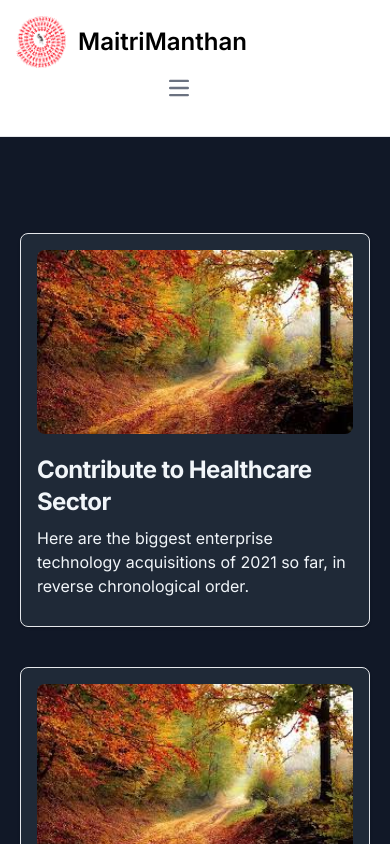
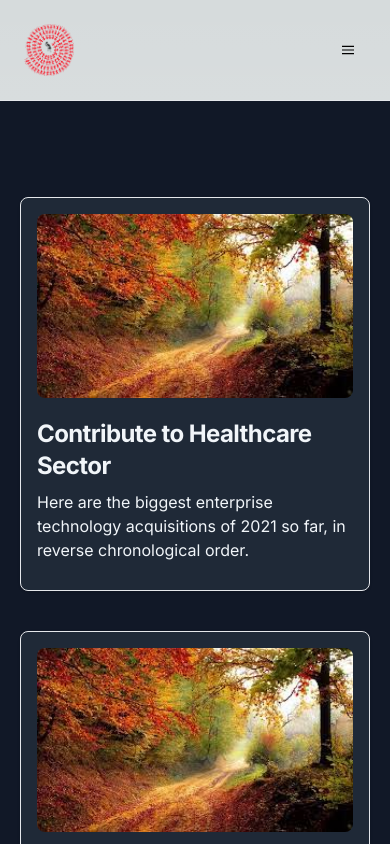
Before and after one commit to aabbi15/maitrimanthan, a Next.js app in the folder client/: page /sector in a window 390 px wide. Shown: the top 844 px of the page. Built offline with nearby package versions, Linux system fonts and the light colour scheme.

Commit message:
Update header.js

```diff
--- a/client/src/app/components/header.js
+++ b/client/src/app/components/header.js
@@ -1,13 +1,65 @@
-import Image from "next/image"
+// import Image from "next/image"
 
 
 
-export default function Navbar(){
-  return(
+// export default function Navbar(){
+//   return(
 
 
-<nav class="bg-white dark:bg-gray-900  w-full z-20 top-0 start-0 border-b border-gray-200 dark:border-gray-600">
-  <div class="max-w-screen-xl flex flex-wrap items-center justify-between mx-auto p-4">
+// <nav class="bg-white dark:bg-gray-900  w-full z-20 top-0 start-0 border-b border-gray-200 dark:border-gray-600">
+//   <div class="max-w-screen-xl flex flex-wrap items-center justify-between mx-auto p-4">
+//   <a href="/" class="flex items-center space-x-3 rtl:space-x-reverse">
+//   <Image
+//       src="/images/maitrimanthan.png"
+//       width={50}
+//       height={300}
+//       alt="Picture of the author"
+//       className="rounded-lg"
+//     />
+//       <span class="self-center text-2xl font-semibold whitespace-nowrap dark:text-white">MaitriManthan</span>
+//   </a>
+//   <div class="flex md:order-2 space-x-3 md:space-x-0 rtl:space-x-reverse">
+//   <button class="px-4 py-3 bg-info font-semibold text-white text-lg rounded-xl hover:bg-blue-700 transition ease-in-out duration-500">Get Started</button>
+//       <button data-collapse-toggle="navbar-sticky" type="button" class="inline-flex items-center p-2 w-10 h-10 justify-center text-sm text-gray-500 rounded-lg md:hidden hover:bg-gray-100 focus:outline-none focus:ring-2 focus:ring-gray-200 dark:text-gray-400 dark:hover:bg-gray-700 dark:focus:ring-gray-600" aria-controls="navbar-sticky" aria-expanded="false">
+//         <span class="sr-only">Open main menu</span>
+//         <svg class="w-5 h-5" aria-hidden="true" xmlns="http://www.w3.org/2000/svg" fill="none" viewBox="0 0 17 14">
+//             <path stroke="currentColor" stroke-linecap="round" stroke-linejoin="round" stroke-width="2" d="M1 1h15M1 7h15M1 13h15"/>
+//         </svg>
+//     </button>
+//   </div>
+//   <div class="items-center justify-between hidden w-full md:flex md:w-auto md:order-1" id="navbar-sticky">
+//     <ul class="flex flex-col p-4 md:p-0 mt-4 font-medium border border-gray-100 rounded-lg bg-gray-50 md:space-x-8 rtl:space-x-reverse md:flex-row md:mt-0 md:border-0 md:bg-white dark:bg-gray-800 md:dark:bg-gray-900 dark:border-gray-700">
+//       <li>
+//         <a href="/" class="block py-2 px-3 text-white bg-blue-700 rounded md:bg-transparent md:text-blue-700 md:p-0 md:dark:text-blue-500" aria-current="page">Home</a>
+//       </li>
+//       <li>
+//         <a href="/sector" class="block py-2 px-3 text-gray-900 rounded hover:bg-gray-100 md:hover:bg-transparent md:hover:text-blue-700 md:p-0 md:dark:hover:text-blue-500 dark:text-white dark:hover:bg-gray-700 dark:hover:text-white md:dark:hover:bg-transparent dark:border-gray-700" aria-current="page">Sector</a>
+//       </li>
+//       <li>
+//         <a href="/gallery" class="block py-2 px-3 text-gray-900 rounded hover:bg-gray-100 md:hover:bg-transparent md:hover:text-blue-700 md:p-0 md:dark:hover:text-blue-500 dark:text-white dark:hover:bg-gray-700 dark:hover:text-white md:dark:hover:bg-transparent dark:border-gray-700">Gallery</a>
+//       </li>
+//       <li>
+//         <a href="/contact" class="block py-2 px-3 text-gray-900 rounded hover:bg-gray-100 md:hover:bg-transparent md:hover:text-blue-700 md:p-0 md:dark:hover:text-blue-500 dark:text-white dark:hover:bg-gray-700 dark:hover:text-white md:dark:hover:bg-transparent dark:border-gray-700">Contact</a>
+//       </li>
+//     </ul>
+//   </div>
+//   </div>
+// </nav>
+
+//   )
+// }
+
+'use client'
+import React, { useState } from 'react';
+import Image from 'next/image';
+// import locofy from "./locofy.png"
+
+function App() {
+ const [isOpen, setIsOpen] = useState(false);
+
+ return (
+   <nav className="flex items-center justify-between flex-wrap p-6 border-b border-gray-200 dark:border-gray-600">
+     <div className="flex items-center flex-shrink-0 text-white mr-6 lg:mr-72">
      <a href="/" class="flex items-center space-x-3 rtl:space-x-reverse">
      <Image
       src="/images/maitrimanthan.png"
@@ -16,19 +68,34 @@ export default function Navbar(){
       alt="Picture of the author"
       className="rounded-lg"
      />
-      <span class="self-center text-2xl font-semibold whitespace-nowrap dark:text-white">MaitriManthan</span>
      </a>
-  <div class="flex md:order-2 space-x-3 md:space-x-0 rtl:space-x-reverse">
-  <button class="px-4 py-3 bg-info font-semibold text-white text-lg rounded-xl hover:bg-blue-700 transition ease-in-out duration-500">Get Started</button>
-      <button data-collapse-toggle="navbar-sticky" type="button" class="inline-flex items-center p-2 w-10 h-10 justify-center text-sm text-gray-500 rounded-lg md:hidden hover:bg-gray-100 focus:outline-none focus:ring-2 focus:ring-gray-200 dark:text-gray-400 dark:hover:bg-gray-700 dark:focus:ring-gray-600" aria-controls="navbar-sticky" aria-expanded="false">
-        <span class="sr-only">Open main menu</span>
-        <svg class="w-5 h-5" aria-hidden="true" xmlns="http://www.w3.org/2000/svg" fill="none" viewBox="0 0 17 14">
-            <path stroke="currentColor" stroke-linecap="round" stroke-linejoin="round" stroke-width="2" d="M1 1h15M1 7h15M1 13h15"/>
+     </div>
+     <div className="block md:hidden">
+       <button
+         onClick={() => setIsOpen(!isOpen)}
+         className="flex items-center px-3 py-2 rounded text-black-500 hover:text-black-400"
+       >
+         <svg
+           className={`fill-current h-3 w-3 ${isOpen ? "hidden" : "block"}`}
+           viewBox="0 0 20 20"
+           xmlns="http://www.w3.org/2000/svg"
+         >
+           <path d="M0 3h20v2H0V3zm0 6h20v2H0V9zm0 6h20v2H0v-2z" />
+         </svg>
+         <svg
+           className={`fill-current h-3 w-3 ${isOpen ? "block" : "hidden"}`}
+           viewBox="0 0 20 20"
+           xmlns="http://www.w3.org/2000/svg"
+         >
+           <path d="M10 8.586L2.929 1.515 1.515 2.929 8.586 10l-7.071 7.071 1.414 1.414L10 11.414l7.071 7.071 1.414-1.414L11.414 10l7.071-7.071-1.414-1.414L10 8.586z" />
          </svg>
        </button>
      </div>
-  <div class="items-center justify-between hidden w-full md:flex md:w-auto md:order-1" id="navbar-sticky">
-    <ul class="flex flex-col p-4 md:p-0 mt-4 font-medium border border-gray-100 rounded-lg bg-gray-50 md:space-x-8 rtl:space-x-reverse md:flex-row md:mt-0 md:border-0 md:bg-white dark:bg-gray-800 md:dark:bg-gray-900 dark:border-gray-700">
+     <div
+       className={`w-full block flex-grow md:flex md:items-center md:w-auto ${isOpen ? "block" : "hidden"}`}
+     >
+       <div className="text-sm md:flex-grow">
+       <ul class="flex flex-col p-4 md:p-0 mt-4 font-medium border border-gray-100 rounded-lg  md:space-x-8 rtl:space-x-reverse md:flex-row md:mt-0 md:border-0 dark:border-gray-700">
       <li>
         <a href="/" class="block py-2 px-3 text-white bg-blue-700 rounded md:bg-transparent md:text-blue-700 md:p-0 md:dark:text-blue-500" aria-current="page">Home</a>
        </li>
@@ -43,8 +110,12 @@ export default function Navbar(){
        </li>
      </ul>
        </div>
+       <div>
+       <button class="px-4 py-3 mt-4 md:mt-0 md:px-0 bg-info font-semibold text-white text-lg rounded-xl hover:bg-blue-700 transition ease-in-out duration-500">Get Started</button>
+
+       </div>
      </div>
    </nav>
-
-  )
+ );
 }
+export default App;
```
Lines whose indentation alone changed are shown as unchanged.
